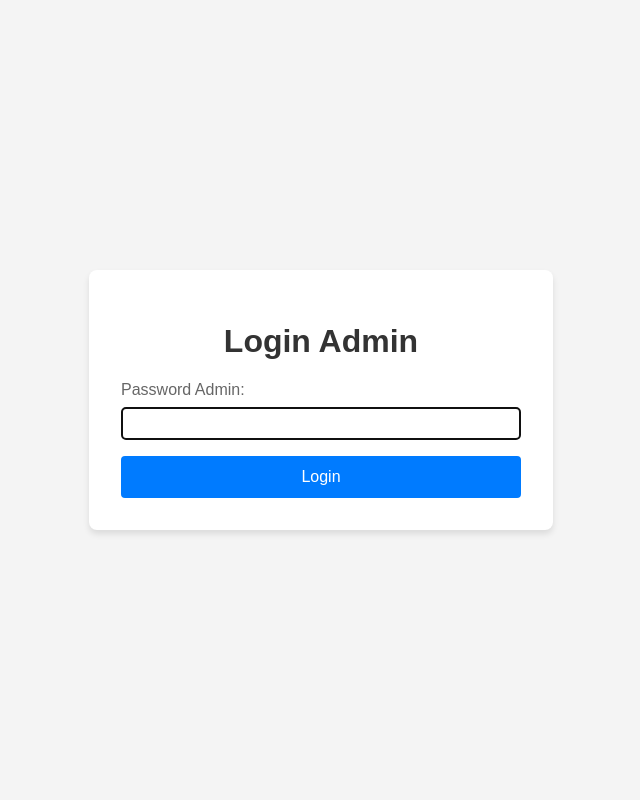
After one commit to almuhayatsyah/sppg_babussalam, a Flask app: page /login in a window 1280 px wide. The commit adds this page. Shown: the whole page, without its empty margins (319-959 px from the left). Run offline with Flask 3, Linux system fonts and the light colour scheme.

Commit message:
pushlogin

```diff
--- a/app.py
+++ b/app.py
@@ -1,4 +1,5 @@
-from flask import Flask, render_template, request, redirect, url_for, flash, send_from_directory, send_file
+from flask import Flask, render_template, request, redirect, url_for, flash, send_from_directory, send_file, session
+from functools import wraps
 from pathlib import Path
 import sqlite3
 import qrcode
@@ -15,7 +16,15 @@ UPLOAD_DIR = BASE_DIR / "static" / "uploads"
 FOOD_PHOTO_DIR = BASE_DIR / "static" / "food_photos"
 
 app = Flask(__name__)
-app.secret_key = "mbg-secret-key"
+app.secret_key = os.environ.get("SECRET_KEY", os.urandom(24))
+
+def login_required(f):
+    @wraps(f)
+    def decorated_function(*args, **kwargs):
+        if not session.get('logged_in'):
+            return redirect(url_for('login', next=request.url))
+        return f(*args, **kwargs)
+    return decorated_function
 
 @app.template_filter('substr')
 def substr_filter(s, start, length):
@@ -144,6 +153,26 @@ def create_permanent_qr():
 
     return desired_url
 
+@app.route('/login', methods=['GET', 'POST'])
+def login():
+    if request.method == 'POST':
+        password = request.form.get('password')
+        admin_pass = os.environ.get("ADMIN_PASSWORD", "admin123")
+        if password == admin_pass:
+            session['logged_in'] = True
+            flash("Berhasil login.", "success")
+            next_page = request.args.get('next')
+            return redirect(next_page or url_for('admin'))
+        else:
+            flash("Password salah.", "error")
+    return render_template('login.html')
+
+@app.route('/logout')
+def logout():
+    session.pop('logged_in', None)
+    flash("Berhasil logout.", "success")
+    return redirect(url_for('login'))
+
 @app.route("/")
 def index():
     conn = get_db()
@@ -154,6 +183,7 @@ def index():
     return render_template("index.html", menus=menus)
 
 @app.route("/admin")
+@login_required
 def admin():
     tanggal_dari = request.args.get("dari", "").strip()
     tanggal_sampai = request.args.get("sampai", "").strip()
@@ -212,6 +242,7 @@ def admin():
     )
 
 @app.route("/admin/rekap/<tanggal>")
+@login_required
 def admin_rekap(tanggal):
     conn = get_db()
     menu = conn.execute("SELECT * FROM menu_mbg WHERE tanggal=?", (tanggal,)).fetchone()
@@ -265,6 +296,7 @@ def save_menu_items(conn, menu_id, names, files=None, old_rows=None):
         conn.execute("INSERT INTO menu_item(menu_id,urutan,nama,foto) VALUES(?,?,?,?)", (menu_id, idx, nama, foto_nama))
 
 @app.route("/admin/tambah", methods=["GET", "POST"])
+@login_required
 def tambah_menu():
     if request.method == "POST":
         tanggal = request.form["tanggal"]
@@ -319,6 +351,7 @@ def tambah_menu():
     return render_template("form.html", menu=None, items_for_form=[], judul="Tambah Menu MBG")
 
 @app.route("/admin/edit/<int:id>", methods=["GET", "POST"])
+@login_required
 def edit_menu(id):
     conn = get_db()
     menu = conn.execute("SELECT * FROM menu_mbg WHERE id=?", (id,)).fetchone()
@@ -380,6 +413,7 @@ def edit_menu(id):
     return render_template("form.html", menu=menu, items_for_form=[dict(x) for x in old_items], judul="Edit Menu MBG")
 
 @app.post("/admin/hapus/<int:id>")
+@login_required
 def hapus_menu(id):
     conn = get_db()
     menu = conn.execute("SELECT foto FROM menu_mbg WHERE id=?", (id,)).fetchone()
@@ -505,4 +539,5 @@ if __name__ == "__main__":
     print(" Admin       : http://127.0.0.1:5000/admin")
     print(" Laptop      : http://127.0.0.1:5000")
     print("=" * 55)
-    app.run(host="0.0.0.0", port=5000, debug=True)
+    debug_mode = os.environ.get("FLASK_DEBUG", "False").lower() in ("true", "1", "t")
+    app.run(host="0.0.0.0", port=5000, debug=debug_mode)
--- a/templates/admin.html
+++ b/templates/admin.html
@@ -8,7 +8,10 @@
       <h1>Dashboard Menu MBG</h1>
       <p>Kelola menu harian dan lihat kembali rekapan berdasarkan tanggal.</p>
     </div>
-    <a class="btn add-menu" href="{{ url_for('tambah_menu') }}">＋ Tambah Menu</a>
+    <div style="display: flex; gap: 10px;">
+        <a class="btn add-menu" href="{{ url_for('tambah_menu') }}">＋ Tambah Menu</a>
+        <a class="btn" style="background: #dc3545;" href="{{ url_for('logout') }}">Logout</a>
+    </div>
   </header>
 
   <section class="stats-grid">
--- /dev/null
+++ b/templates/login.html
@@ -0,0 +1,40 @@
+<!DOCTYPE html>
+<html lang="id">
+<head>
+    <meta charset="UTF-8">
+    <meta name="viewport" content="width=device-width, initial-scale=1.0">
+    <title>Login Admin - Sistem Menu MBG</title>
+    <style>
+        body { font-family: sans-serif; display: flex; justify-content: center; align-items: center; height: 100vh; background-color: #f4f4f4; margin: 0; }
+        .login-box { background: white; padding: 2rem; border-radius: 8px; box-shadow: 0 4px 6px rgba(0,0,0,0.1); width: 100%; max-width: 400px; }
+        h1 { text-align: center; color: #333; }
+        .form-group { margin-bottom: 1rem; }
+        label { display: block; margin-bottom: 0.5rem; color: #666; }
+        input[type="password"] { width: 100%; padding: 0.5rem; border: 1px solid #ddd; border-radius: 4px; box-sizing: border-box; }
+        button { width: 100%; padding: 0.75rem; background-color: #007bff; color: white; border: none; border-radius: 4px; font-size: 1rem; cursor: pointer; }
+        button:hover { background-color: #0056b3; }
+        .flash { padding: 1rem; margin-bottom: 1rem; border-radius: 4px; text-align: center; }
+        .flash.success { background-color: #d4edda; color: #155724; }
+        .flash.error { background-color: #f8d7da; color: #721c24; }
+    </style>
+</head>
+<body>
+    <div class="login-box">
+        <h1>Login Admin</h1>
+        {% with messages = get_flashed_messages(with_categories=true) %}
+            {% if messages %}
+                {% for category, message in messages %}
+                    <div class="flash {{ category }}">{{ message }}</div>
+                {% endfor %}
+            {% endif %}
+        {% endwith %}
+        <form method="POST">
+            <div class="form-group">
+                <label for="password">Password Admin:</label>
+                <input type="password" id="password" name="password" required autofocus>
+            </div>
+            <button type="submit">Login</button>
+        </form>
+    </div>
+</body>
+</html>
```
Also changed, not shown: mbg.db, static/uploads/menu_2026-09-13.png (renamed from static/uploads/menu_2026-09-12.png), 1 other file.
